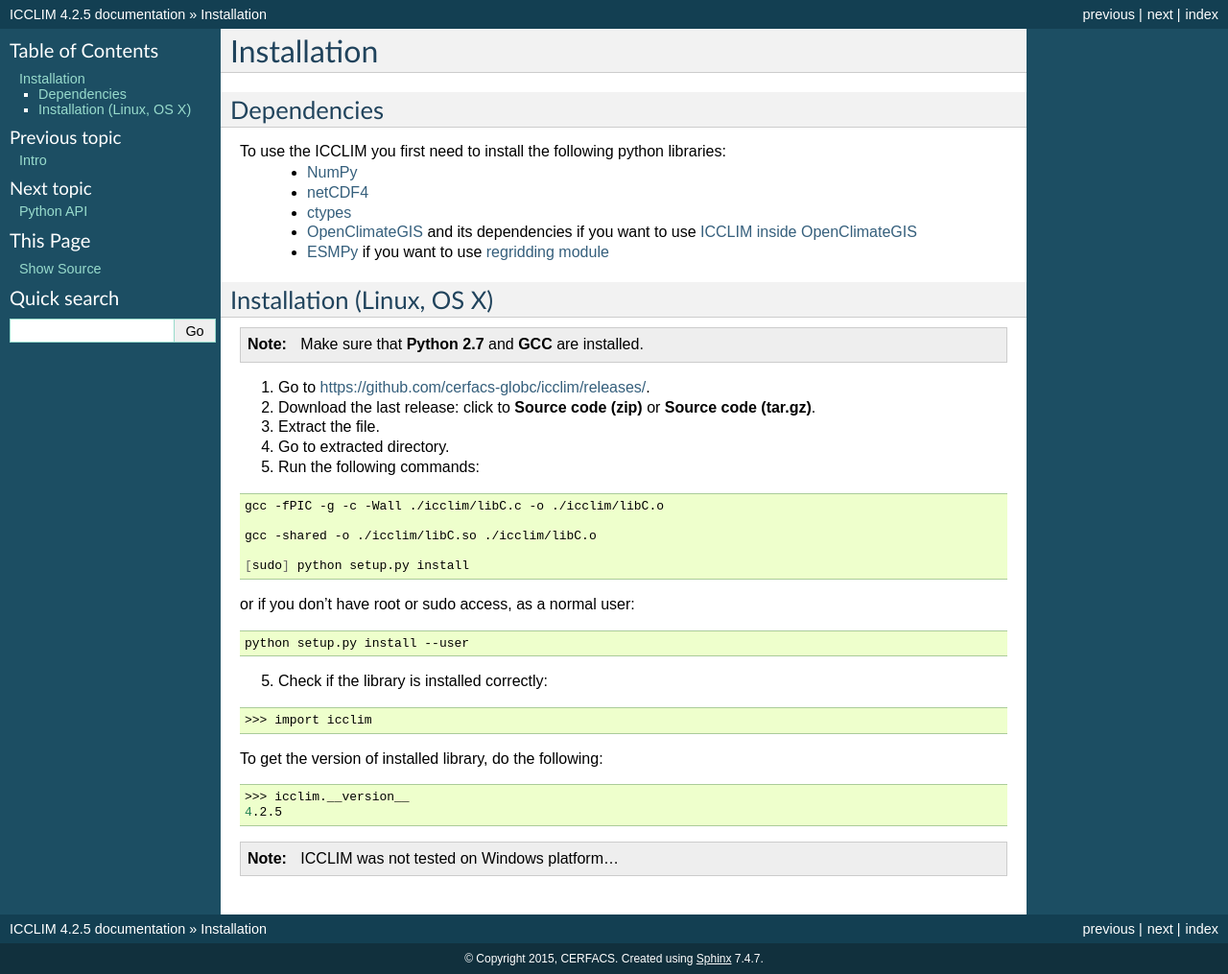
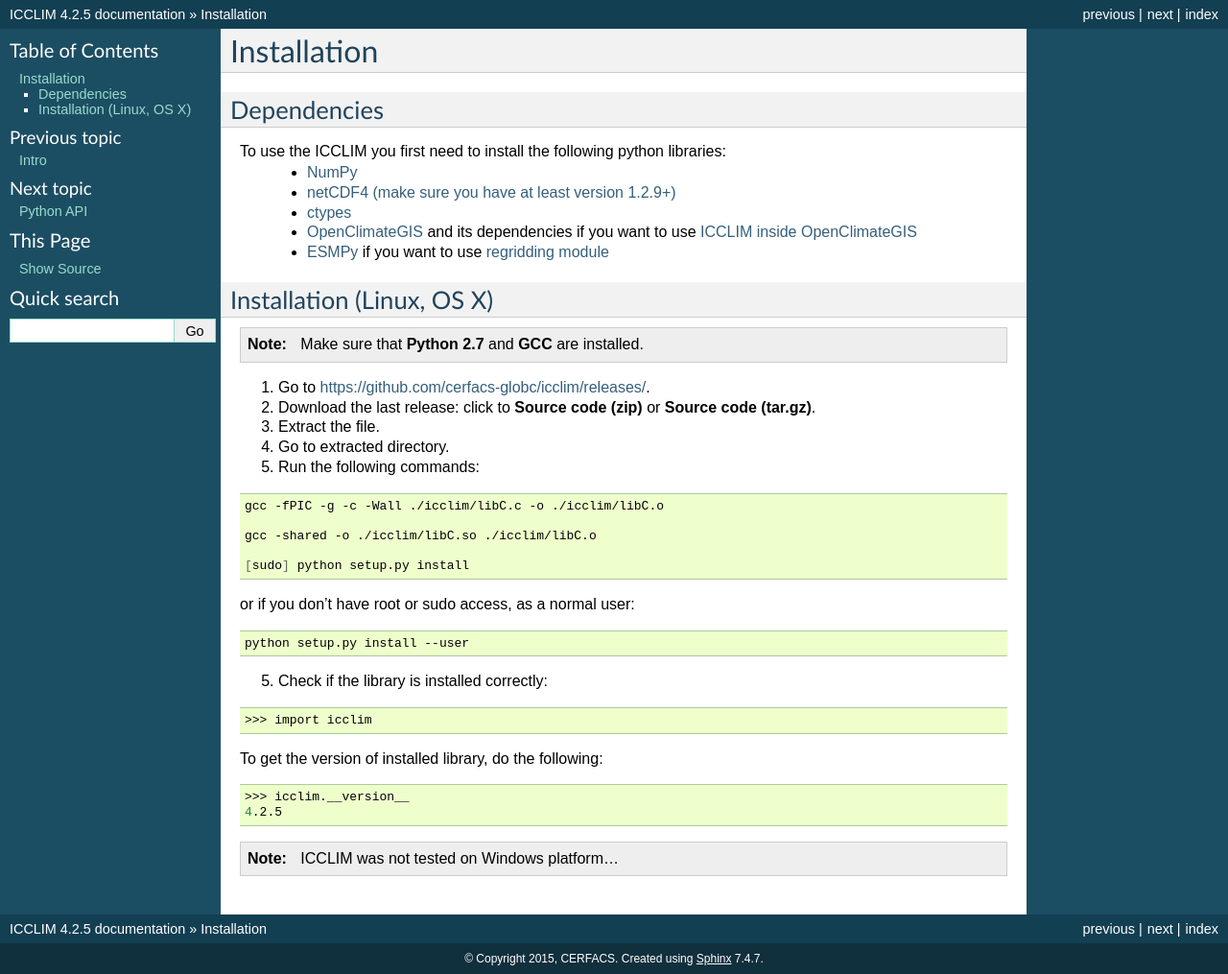
Before and after one commit to cerfacs-globc/icclim, a Sphinx documentation site: the page built from icclim/icclim_doc/source/installation.rst, in a window 1280 px wide. Shown: the whole page at 96% size. Built offline with Sphinx 7.4.7, drawn with Linux system fonts in a browser that asks for light colours.

Commit message:
Update installation.rst

```diff
--- a/icclim/icclim_doc/source/installation.rst
+++ b/icclim/icclim_doc/source/installation.rst
@@ -6,7 +6,7 @@
 -------------------------
 To use the ICCLIM you first need to install the following python libraries:
     - `NumPy <http://www.numpy.org/>`_
-    - `netCDF4 <http://unidata.github.io/netcdf4-python/>`_
+    - `netCDF4 (make sure you have at least version 1.2.9+) <http://unidata.github.io/netcdf4-python/>`_
     - `ctypes <http://docs.python.org/2/library/ctypes.html>`_
     - `OpenClimateGIS <http://ncpp.github.io/ocgis/index.html>`_ and its dependencies if you want to use `ICCLIM inside OpenClimateGIS <http://ncpp.github.io/ocgis/computation.html#calculation-using-icclim-for-eca-indices>`_
     - `ESMPy <https://www.earthsystemcog.org/projects/esmpy/>`_ if you want to use :ref:`regridding module <icclim_regrid>`
```
